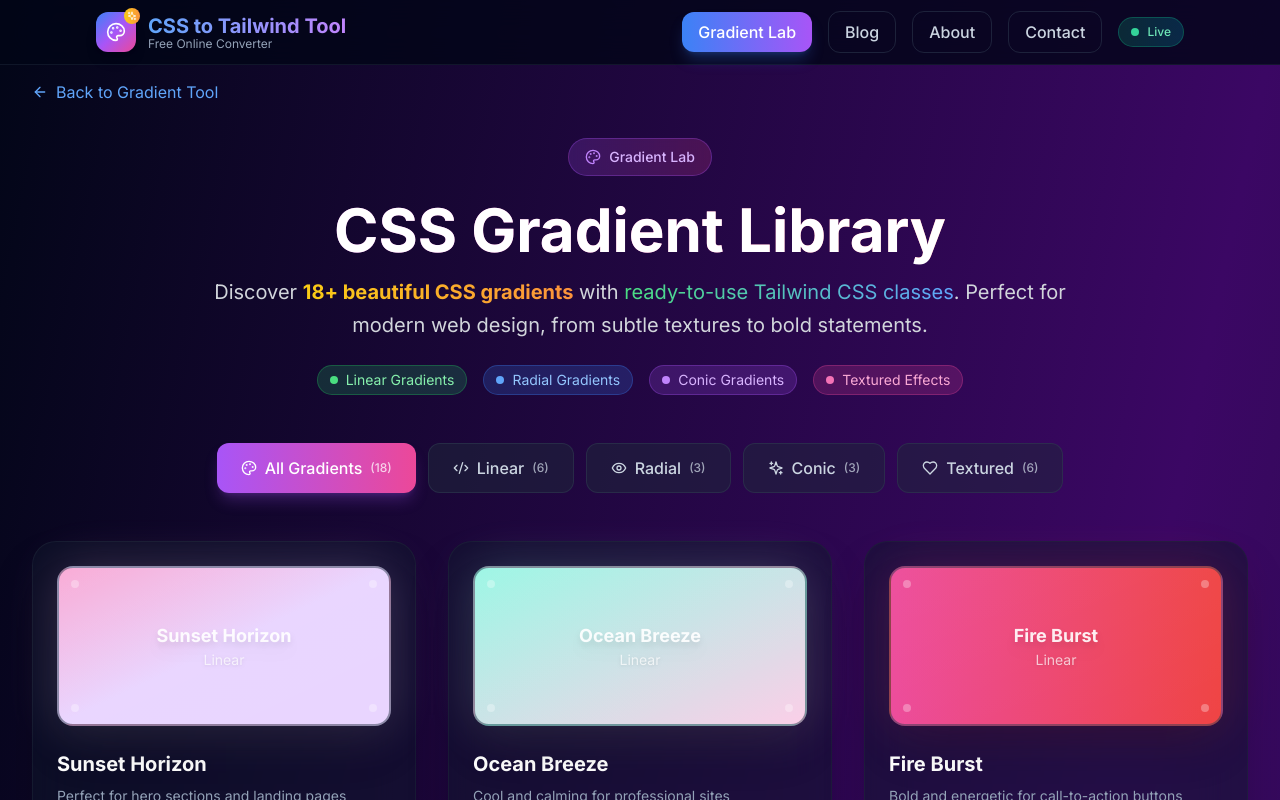
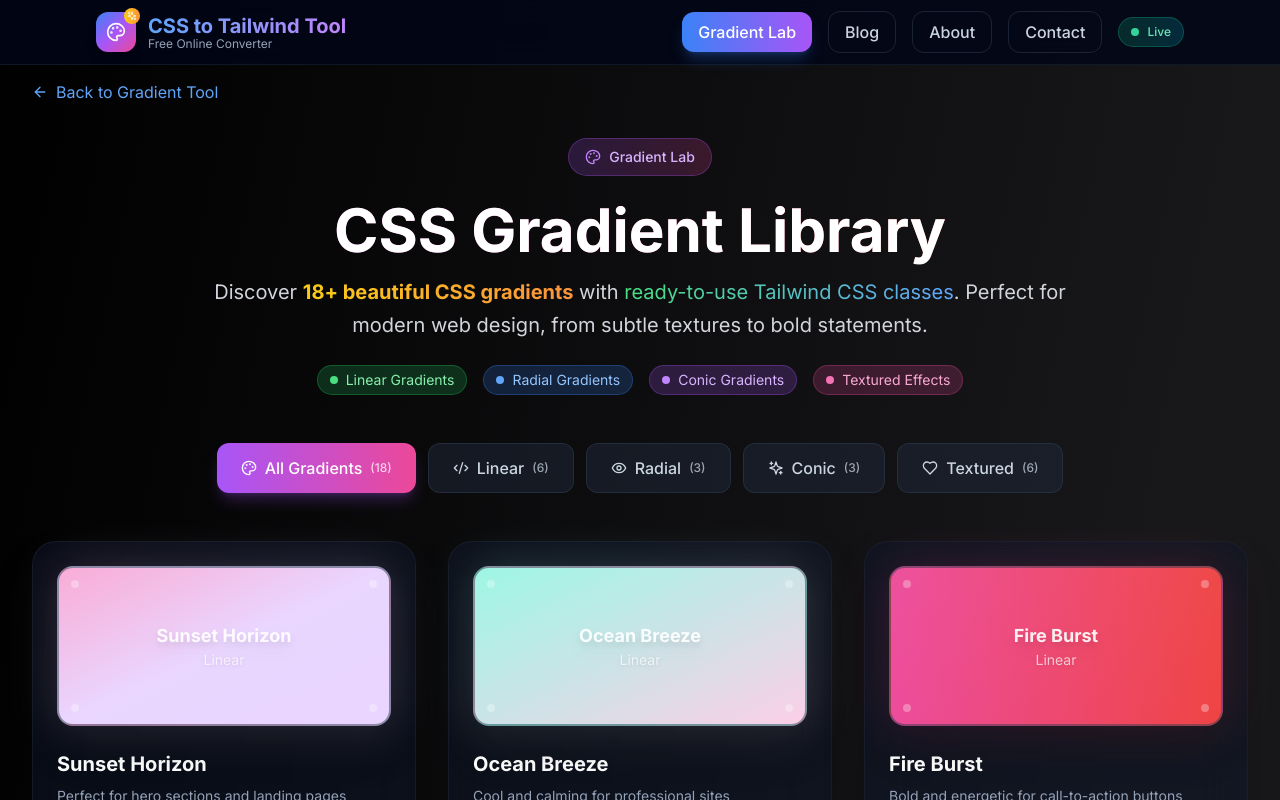
Before and after one commit to TRIXZON/24, a React (Vite) app in the folder project/: page /gradient-lab in a window 1280 px wide. Shown: the top 800 px of the page. Built offline with nearby package versions, Linux system fonts and the light colour scheme.

Commit message:
Update GradientLabPage.tsx

```diff
--- a/project/src/pages/GradientLabPage.tsx
+++ b/project/src/pages/GradientLabPage.tsx
@@ -211,7 +211,7 @@ const GradientLabPage: React.FC = () => {
     : gradientCollection.filter(gradient => gradient.category === selectedCategory);
 
   return (
-    <div className="min-h-screen bg-gradient-to-br from-slate-950 via-purple-950 to-slate-900">
+    <div className="min-h-screen bg-gradient-to-br from-black via-zinc-900 to-neutral-900">
       <Header />
       <main className="pt-20 pb-16">
         <div className="max-w-7xl mx-auto px-4 sm:px-6 lg:px-8">
```
